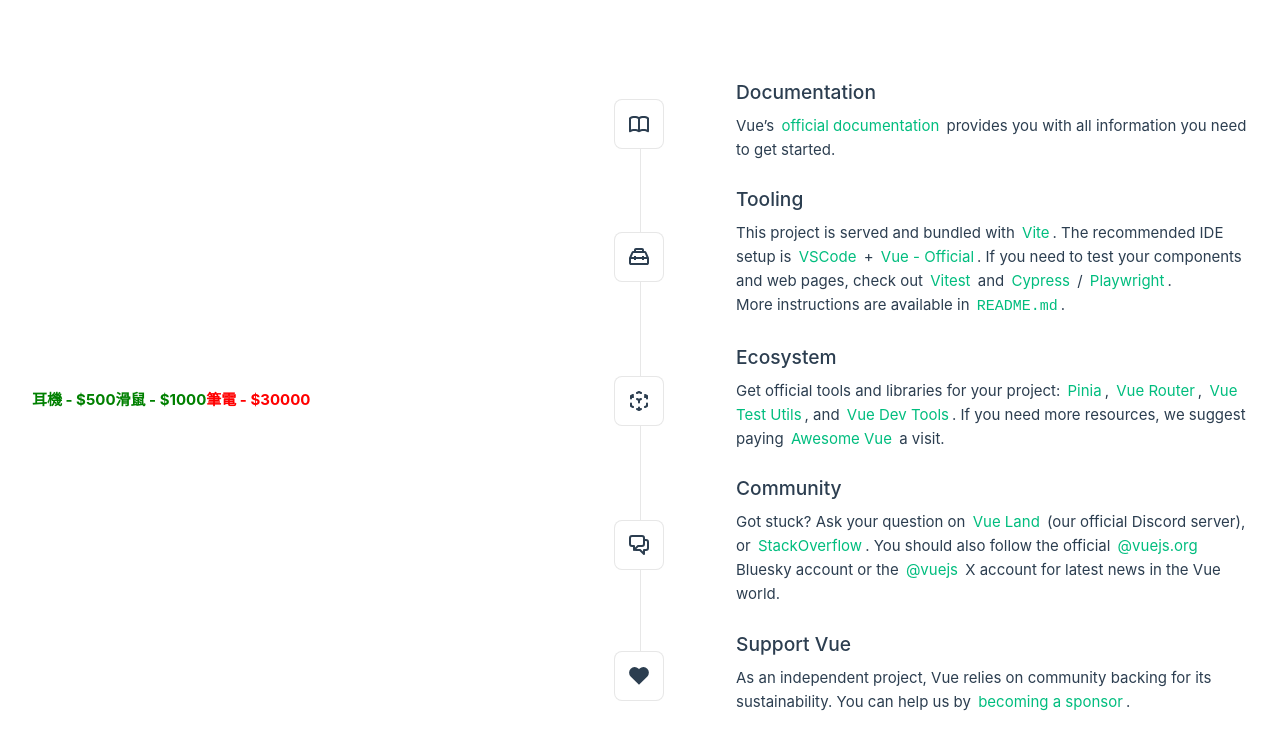
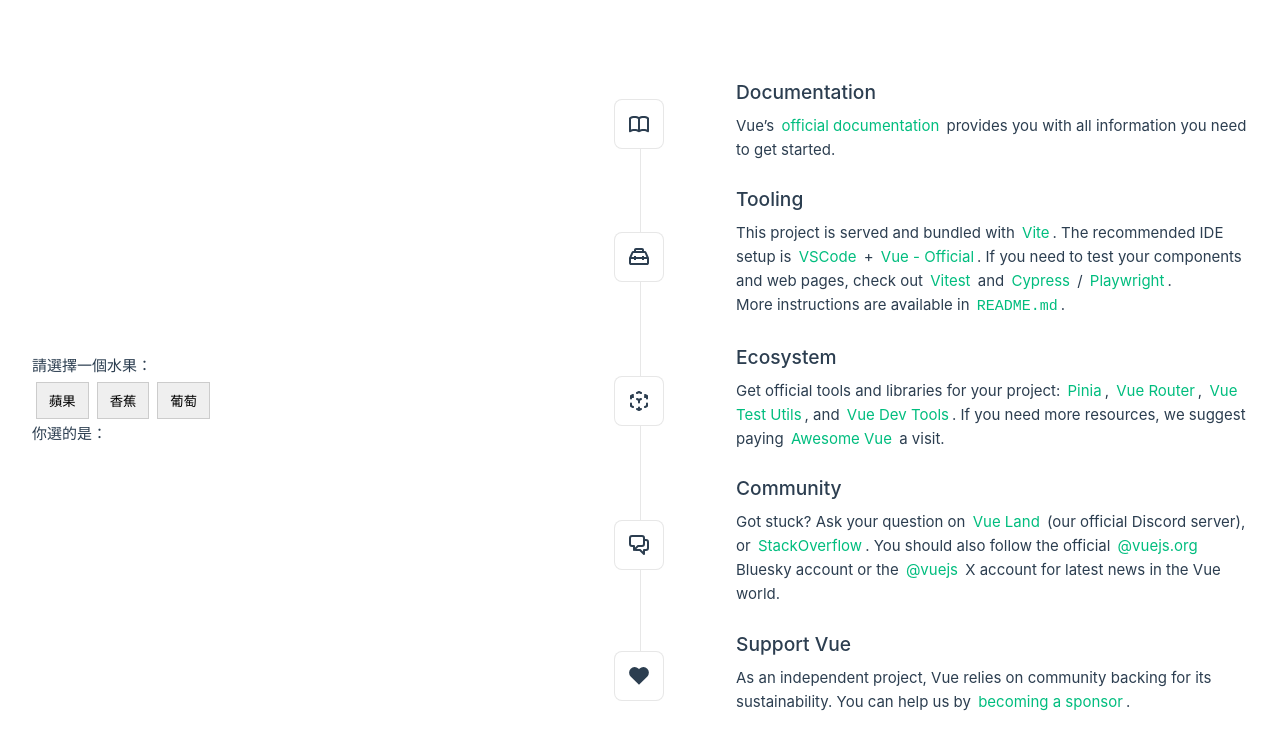
Before and after one commit to Chun5102/testproject, a Vue app: page / in a window 1280 px wide. Shown: the top 750 px of the page. Built offline with nearby package versions, Linux system fonts and the light colour scheme.

Commit message:
VbindClass.vue

```diff
--- a/src/App.vue
+++ b/src/App.vue
@@ -9,6 +9,7 @@
 import DisableComputed from './components/DisableComputed.vue'
 import TermsAgreement from './components/TermsAgreement.vue'
 import VbindStyle from './components/VbindStyle.vue'
+import VbindClass from './components/VbindClass.vue'
 </script>
 
 <template>
@@ -24,7 +25,8 @@
       <!-- <ShppingCar /> -->
       <!-- <DisableComputed /> -->
       <!-- <TermsAgreement /> -->
-      <VbindStyle />
+      <!-- <VbindStyle /> -->
+      <VbindClass />
     </div>
   </header>
 
--- /dev/null
+++ b/src/components/VbindClass.vue
@@ -0,0 +1,41 @@
+<script setup>
+import { reactive, ref } from 'vue'
+
+const fruits = reactive(['蘋果', '香蕉', '葡萄'])
+
+const selectedFruit = ref('')
+
+const selectedFruitClick = (fruit) => {
+  selectedFruit.value = fruit
+}
+//判斷選擇的水果相同
+const isSelected = (fruit) => selectedFruit.value === fruit
+</script>
+
+<template>
+  <div>
+    <p>請選擇一個水果：</p>
+    <button
+      v-for="fruit in fruits"
+      :key="fruit"
+      :class="{ selected: isSelected(fruit) }"
+      @click="selectedFruitClick(fruit)"
+    >
+      {{ fruit }}
+    </button>
+    <p>你選的是：{{ selectedFruit }}</p>
+  </div>
+</template>
+
+<style scoped>
+button {
+  margin: 4px;
+  padding: 8px 12px;
+  border: 1px solid #ccc;
+}
+.selected {
+  background-color: orange;
+  color: white;
+  font-weight: bold;
+}
+</style>
```
